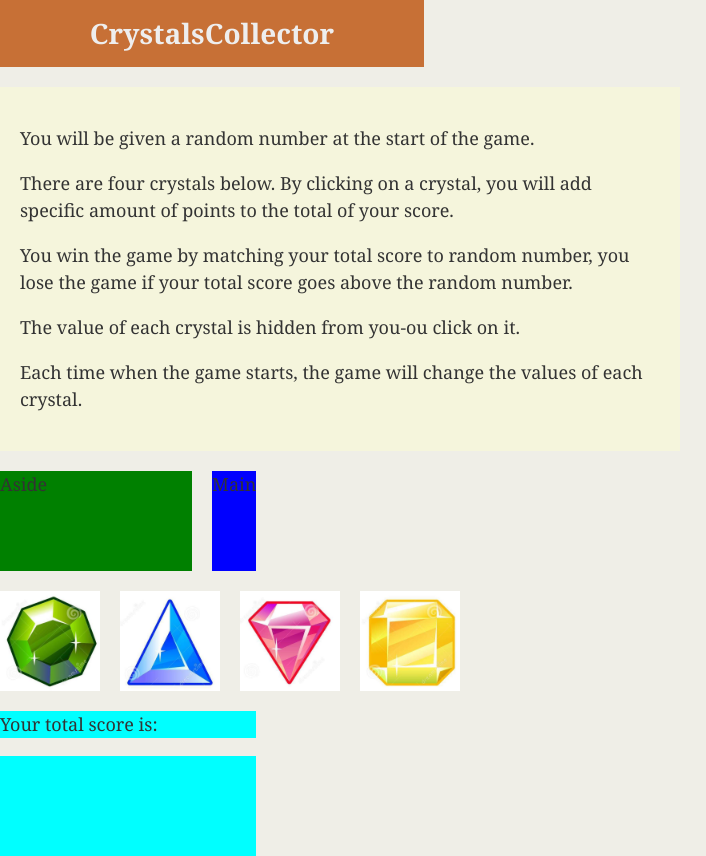
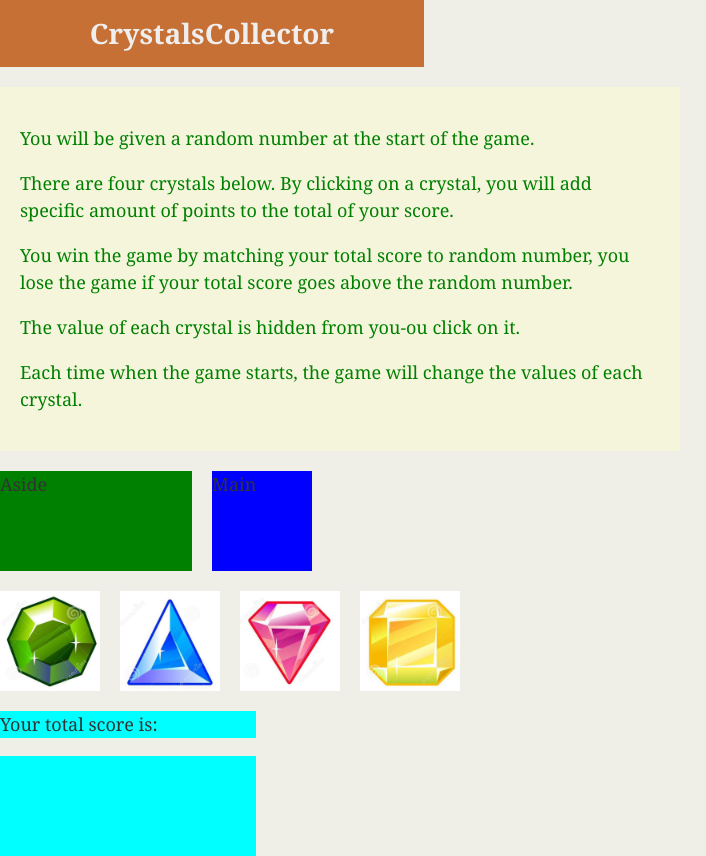
Before and after one commit to xingchen19891/unit-4-game, a plain HTML site: page index.html in a window 1280 px wide. Shown: the whole page, without its empty margins (0-706 px from the left). Drawn offline with Linux system fonts and the light colour scheme.

Commit message:
css done for now

```diff
--- a/assets/css/style.css
+++ b/assets/css/style.css
@@ -30,6 +30,7 @@ h1 {
   padding: 20px;
   margin-bottom: 20px;
   width: 50%;
+  color: green;
 }
 
 aside {
@@ -44,8 +45,7 @@ aside {
 main {
   float: left;
   background-color: blue;
-  width: 30%
-  margin-bottom: 20px;
+  width: 100px;
   height: 100px;
 }
 
```
